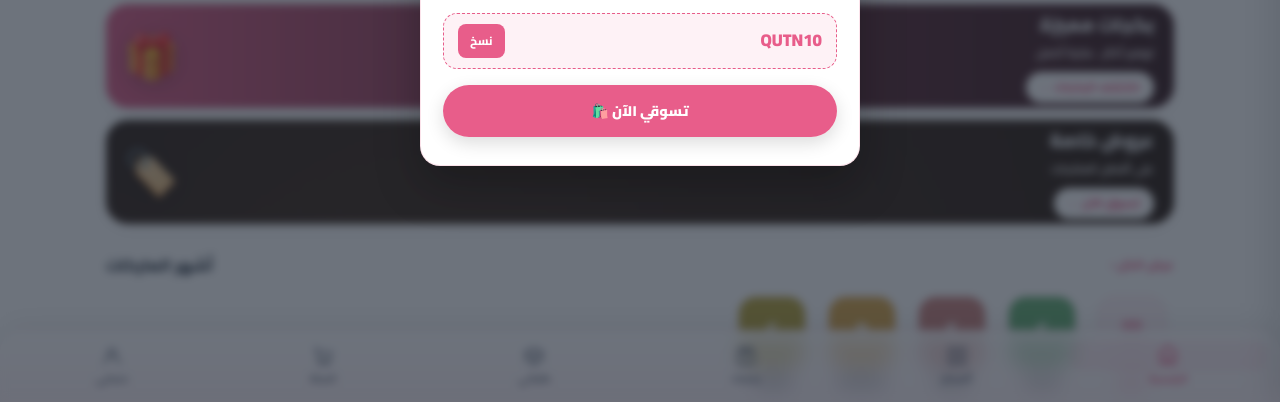
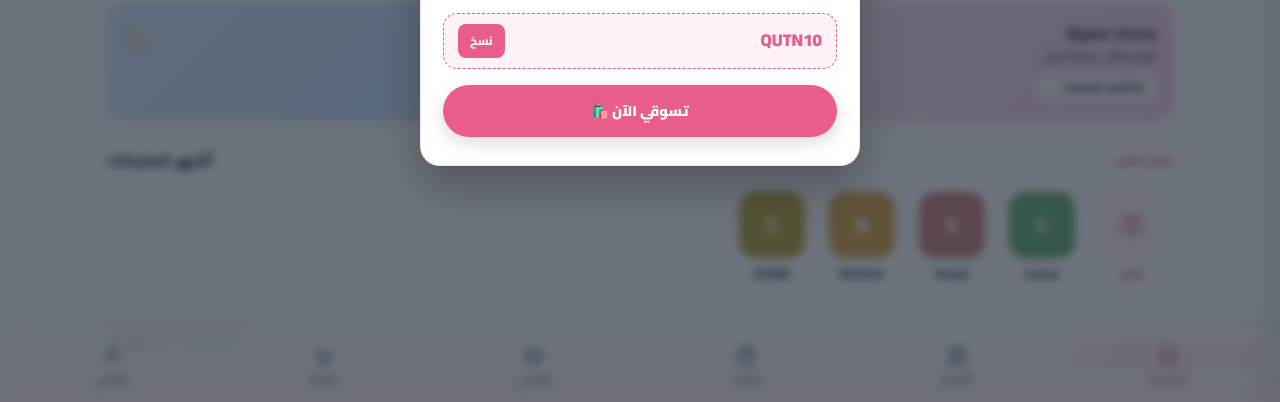
Before and after one commit to hussaindark6-creator/cottanpharmacy, a website built with Vite: page index.html in a window 1280 px wide. Shown: the part 398-800 px from the top of the page. Built offline with nearby package versions, Linux system fonts and the light colour scheme; no server answers.

Commit message:
Update style.css

```diff
--- a/style.css
+++ b/style.css
@@ -273,15 +273,21 @@ header {
 }
 
 .logo-block {
+  display: flex;
+  align-items: center;
+  gap: 8px;
+  cursor: pointer;
+}
+
+/* اسم الصيدلية بمنتصف الهيدر العلوي فقط */
+header .nav .logo-block {
   position: absolute;
   left: 50%;
   top: 50%;
   transform: translate(-50%, -50%);
   max-width: calc(100% - 130px);
-  display: flex;
-  align-items: center;
-  justify-content: center;
-  cursor: pointer;
+  justify-content: center;
+  gap: 0;
 }
 
 .logo-text {
@@ -559,75 +565,72 @@ header {
 
 /* 🎁 بطاقتا العروض المزدوجتان المتجاورتان */
 .double-banner-row {
-  display: flex;
-  flex-direction: column;
+  display: grid;
+  grid-template-columns: 1fr 1fr;
   gap: 12px;
   margin: 6px 0 18px;
 }
 
 .double-banner-card {
   position: relative;
-  isolation: isolate;
-  border-radius: 22px;
-  padding: 0 20px;
-  min-height: 104px;
-  display: flex;
-  align-items: center;
-  justify-content: flex-start;
+  border-radius: var(--radius-md);
+  padding: 16px;
+  min-height: 110px;
+  display: flex;
+  align-items: flex-end;
+  justify-content: space-between;
   cursor: pointer;
   overflow: hidden;
-  color: #fff;
   transition: transform .2s ease, box-shadow .2s ease;
   box-shadow: var(--shadow-soft);
 }
-.double-banner-card::before {
-  content: "";
-  position: absolute; inset: 0; z-index: -2;
-  background-size: cover; background-position: center;
-  background-image: var(--strip-img, none);
-}
-.double-banner-card::after {
-  content: "";
-  position: absolute; inset: 0; z-index: -1;
-  background: linear-gradient(270deg, rgba(20,8,4,.86) 0%, rgba(20,8,4,.6) 48%, rgba(20,8,4,.06) 100%);
-}
-.double-banner-card:hover { transform: translateY(-2px); box-shadow: var(--shadow-hover); }
-
-.double-banner-bundles { background: linear-gradient(120deg, var(--rose-deep, #5a1e0f) 0%, var(--accent, #E85D8A) 100%); }
-.double-banner-offers  { background: linear-gradient(120deg, #2b1a10 0%, #8a5a2b 100%); }
-
-.double-banner-text { display: flex; flex-direction: column; gap: 4px; max-width: 70%; }
+
+.double-banner-card:hover {
+  transform: translateY(-2px);
+  box-shadow: var(--shadow-hover);
+}
+
+.double-banner-bundles {
+  background: linear-gradient(135deg, #FCE7F3 0%, #FBCFE8 100%);
+  border: 1.5px solid #F9A8D4;
+}
+
+.double-banner-offers {
+  background: linear-gradient(135deg, #DBEAFE 0%, #BFDBFE 100%);
+  border: 1.5px solid #93C5FD;
+}
+
 .double-banner-text h4 {
-  margin: 0;
-  font-size: 19px;
+  margin: 0 0 2px;
+  font-size: 15px;
   font-weight: 900;
-  color: #fff;
-  text-shadow: 0 1px 6px rgba(0,0,0,.35);
-}
+  color: #1F2937;
+}
+
 .double-banner-text p {
-  margin: 0 0 6px;
-  font-size: 12px;
+  margin: 0 0 8px;
+  font-size: 11.5px;
   font-weight: 700;
-  color: rgba(255,255,255,.88);
-}
+  color: #4B5563;
+}
+
 .double-banner-btn {
-  align-self: flex-start;
-  background: #fff;
-  color: var(--rose-deep, #5a1e0f);
-  font-size: 11.5px;
+  display: inline-block;
+  background: rgba(255,255,255,0.85);
+  color: #1F2937;
+  font-size: 11px;
   font-weight: 900;
-  padding: 6px 14px;
+  padding: 5px 12px;
   border-radius: 999px;
 }
+
 .double-banner-icon {
   position: absolute;
-  left: 18px; top: 50%;
-  transform: translateY(-50%);
-  font-size: 44px;
-  opacity: .9;
-  filter: drop-shadow(0 4px 10px rgba(0,0,0,.3));
-}
-.double-banner-card.has-img .double-banner-icon { display: none; }
+  top: 10px;
+  left: 10px;
+  font-size: 28px;
+  opacity: .5;
+}
 
 /* أزرار اختيار نوع الاستشارة (نافذة استشارة الصيدلي) */
 .consult-toggle-btn {
```
